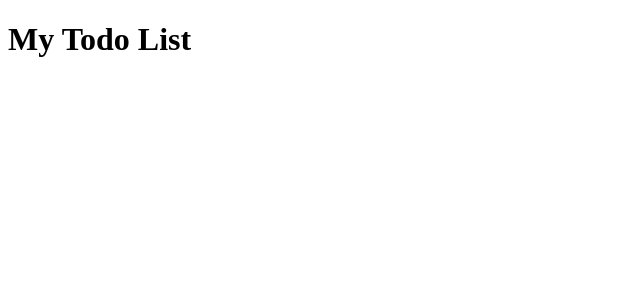
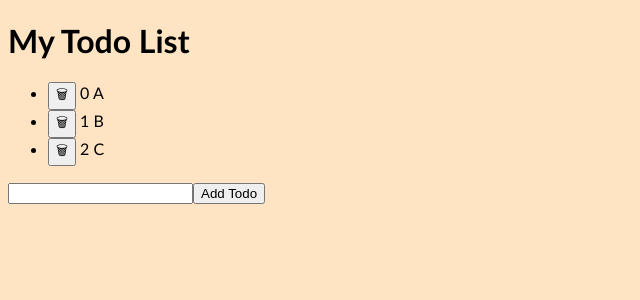
Before and after one commit to ksweety/VueToDo, a Vue app: page / in a window 1280 px wide. Shown: the top 300 px of the page, without its empty margins (0-640 px from the left). Built offline with nearby package versions, Linux system fonts and the light colour scheme.

Commit message:
comitting

```diff
--- a/src/App.vue
+++ b/src/App.vue
@@ -1,11 +1,40 @@
 <script setup>
+ import {ref} from "vue"
 
+ let todos= ref(["A", "B", "C"])
+ let newtodo= ref("")
+ function popUpTodo () {
+  todos.value.push(newtodo.value)
+
+  newtodo.value=""
+
+ }
+ function deleteTodo(index) {
+  todos.value.splice(index,1)
+
+ }
 </script>
 
 <template>
   <h1>My Todo List</h1>
+  <ul>
+  <li v-for="(todo, index) in todos">
+    <button @click="deleteTodo(index)">🗑</button>
+    {{ index }}
+  {{ todo }}
+  </li>
+  </ul>
+  <input v-model="newtodo" @keydown.enter="popUpTodo">
+  <button >Add Todo</button>
 </template>
 
-<style scoped>
+<style>
+body{
+  background-color: bisque;
+  font-family: 'Gill Sans', 'Gill Sans MT', Calibri, 'Trebuchet MS', sans-serif;
+
+
+}
+
 
 </style>
```
